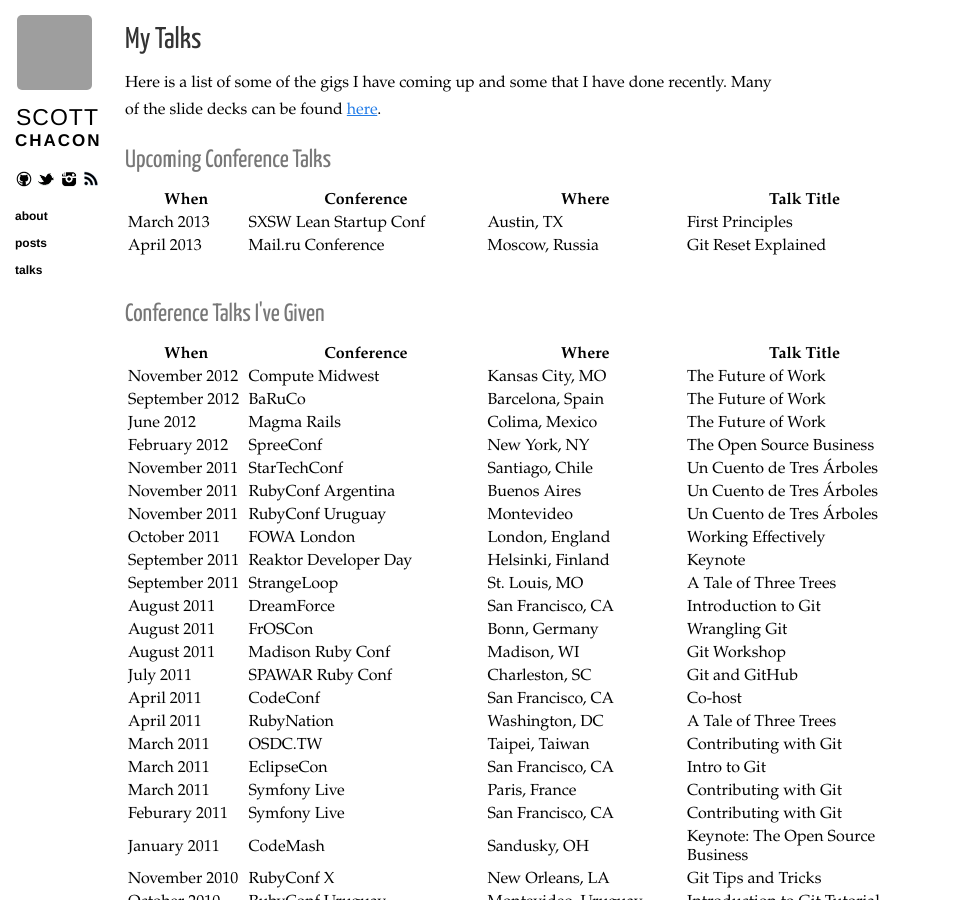
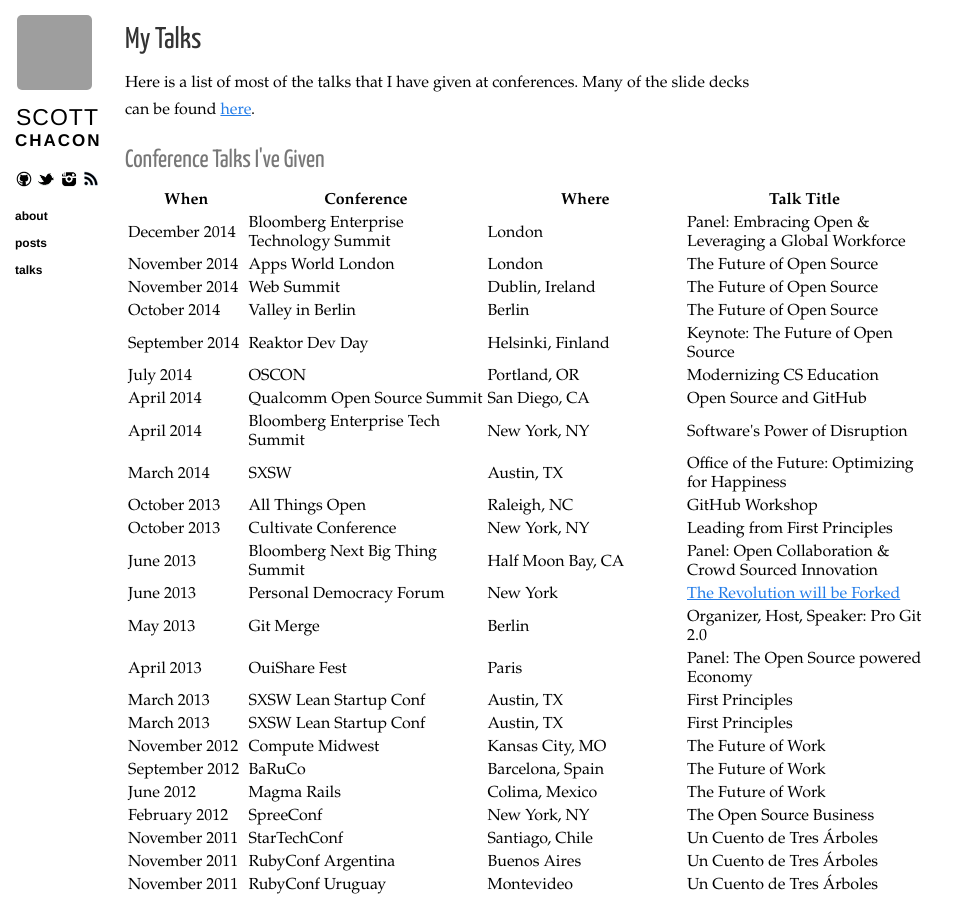
Before and after one commit to scottchacon/scottchacon.github.com, a Jekyll site: the page built from talks.html, in a window 1280 px wide and 900 px high. Shown: the whole window, without its empty margins (0-968 px from the left). Built offline with Jekyll 4.4.1, drawn with Linux system fonts in a browser that asks for light colours; nearby versions of some CDN libraries; Markdown is read by kramdown in place of the engine named in the settings; grey boxes are pictures that could not be loaded.

Commit message:
update talks

```diff
--- a/talks.html
+++ b/talks.html
@@ -6,16 +6,121 @@
 <section class="content">
   <h2>My Talks</h2>
 
-  <p>Here is a list of some of the gigs I have coming up and some that
-    I have done recently.  Many of the slide decks can be found <a href="https://speakerdeck.com/schacon">here</a>.</p>
+  <p>Here is a list of most of the talks that I have given at conferences.  Many of the slide decks can be found <a href="https://speakerdeck.com/schacon">here</a>.</p>
 
-  <h3>Upcoming Conference Talks</h3>
+  <h3>Conference Talks I've Given</h3>
+
   <table class="talks">
       <tr>
         <th width="15%">When</th>
         <th width="30%">Conference</th>
         <th width="25%">Where</th>
         <th width="30%">Talk Title</th>
+      </tr>
+
+      <tr>
+        <td>December 2014</td>
+        <td>Bloomberg Enterprise Technology Summit</td>
+        <td>London</td>
+        <td>Panel: Embracing Open & Leveraging a Global Workforce</td>
+      </tr>
+
+      <tr>
+        <td>November 2014</td>
+        <td>Apps World London</td>
+        <td>London</td>
+        <td>The Future of Open Source</td>
+      </tr>
+
+      <tr>
+        <td>November 2014</td>
+        <td>Web Summit</td>
+        <td>Dublin, Ireland</td>
+        <td>The Future of Open Source</td>
+      </tr>
+
+      <tr>
+        <td>October 2014</td>
+        <td>Valley in Berlin</td>
+        <td>Berlin</td>
+        <td>The Future of Open Source</td>
+      </tr>
+
+      <tr>
+        <td>September 2014</td>
+        <td>Reaktor Dev Day</td>
+        <td>Helsinki, Finland</td>
+        <td>Keynote: The Future of Open Source</td>
+      </tr>
+
+      <tr>
+        <td>July 2014</td>
+        <td>OSCON</td>
+        <td>Portland, OR</td>
+        <td>Modernizing CS Education</td>
+      </tr>
+
+      <tr>
+        <td>April 2014</td>
+        <td>Qualcomm Open Source Summit</td>
+        <td>San Diego, CA</td>
+        <td>Open Source and GitHub</td>
+      </tr>
+
+      <tr>
+        <td>April 2014</td>
+        <td>Bloomberg Enterprise Tech Summit</td>
+        <td>New York, NY</td>
+        <td>Software's Power of Disruption</td>
+      </tr>
+
+      <tr>
+        <td>March 2014</td>
+        <td>SXSW</td>
+        <td>Austin, TX</td>
+        <td>Office of the Future: Optimizing for Happiness</td>
+      </tr>
+
+      <tr>
+        <td>October 2013</td>
+        <td>All Things Open</td>
+        <td>Raleigh, NC</td>
+        <td>GitHub Workshop</td>
+      </tr>
+
+      <tr>
+        <td>October 2013</td>
+        <td>Cultivate Conference</td>
+        <td>New York, NY</td>
+        <td>Leading from First Principles</td>
+      </tr>
+
+      <tr>
+        <td>June 2013</td>
+        <td>Bloomberg Next Big Thing Summit</td>
+        <td>Half Moon Bay, CA</td>
+        <td>Panel: Open Collaboration & Crowd Sourced Innovation</td>
+      </tr>
+
+      <tr>
+        <td>June 2013</td>
+        <td>Personal Democracy Forum</td>
+        <td>New York</td>
+        <td><a href="http://personaldemocracy.com/media/revolution-will-be-forked">The Revolution will be Forked</a></td>
+      </tr>
+
+      <tr>
+        <td>May 2013</td>
+        <td>Git Merge</td>
+        <td>Berlin</td>
+        <td>Organizer, Host, Speaker: Pro Git 2.0</td>
+      </tr>
+
+      <tr>
+        <td>April 2013</td>
+        <td>OuiShare Fest </td>
+        <td>Paris</td>
+        <td>Panel: The Open Source powered Economy</td>
       </tr>
 
       <tr>
@@ -26,22 +131,10 @@
       </tr>
 
       <tr>
-        <td>April 2013</td>
-        <td>Mail.ru Conference</td>
-        <td>Moscow, Russia</td>
-        <td>Git Reset Explained</td>
-      </tr>
-
-  </table><br/>
-
-  <h3>Conference Talks I've Given</h3>
-
-  <table class="talks">
-      <tr>
-        <th width="15%">When</th>
-        <th width="30%">Conference</th>
-        <th width="25%">Where</th>
-        <th width="30%">Talk Title</th>
+        <td>March 2013</td>
+        <td>SXSW Lean Startup Conf</td>
+        <td>Austin, TX</td>
+        <td>First Principles</td>
       </tr>
 
       <tr>
```
